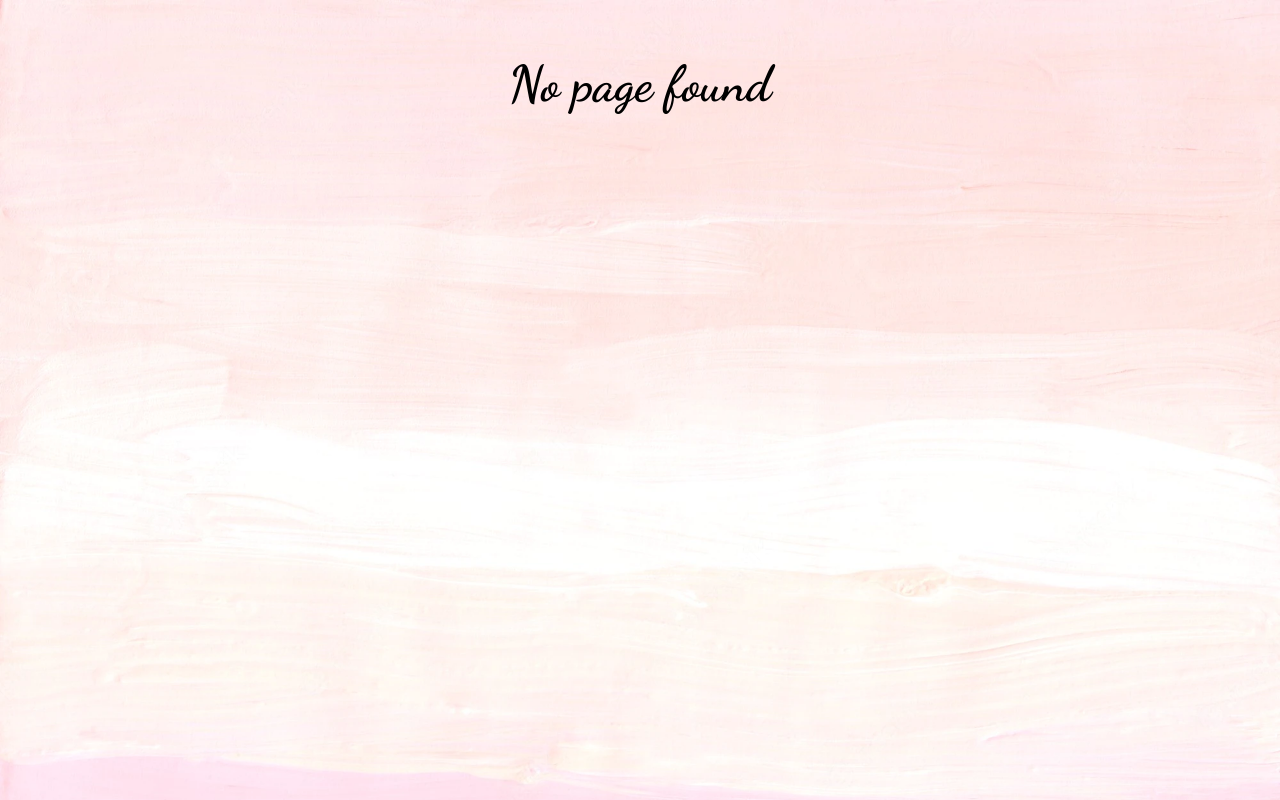
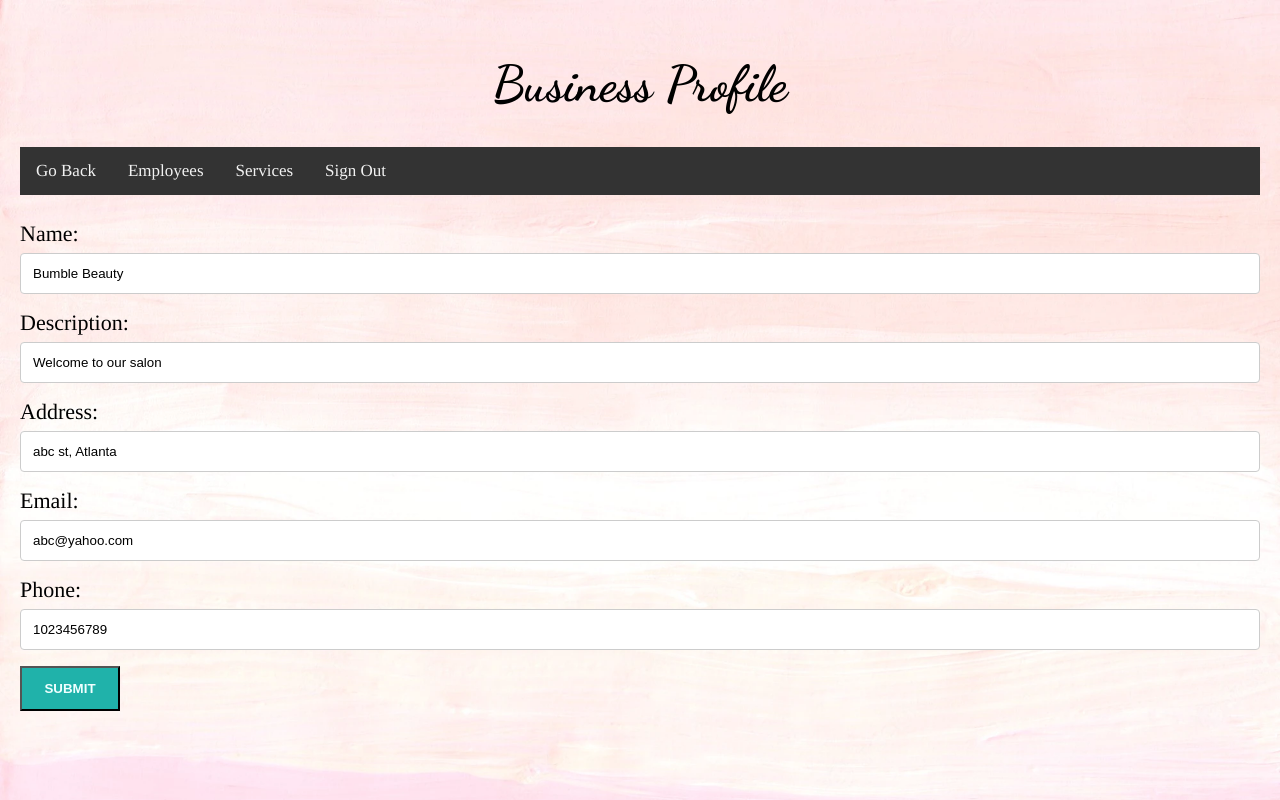
Before and after one commit to Team5SWE/Petit, a React (Create React App) app in the folder client/: page /settings in a window 1280 px wide. Built offline with nearby package versions, Linux system fonts and the light colour scheme; no server answers.

Commit message:
Created settings page

```diff
--- a/client/src/App.js
+++ b/client/src/App.js
@@ -13,6 +13,7 @@ import BusinessSite from "./pages/BusinessSite";
 import SalonSite from "./pages/SalonSite";
 import Employees from "./pages/Employees";
 import Services from "./pages/Services";
+import Settings from "./pages/Settings";
 import Schedule from "./pages/Schedule";
 import Cancel from "./pages/Cancel";
 import Confirm from "./pages/confirm";
@@ -33,6 +34,7 @@ class App extends Component {
             <Route path="business" element={<BusinessSite/>}></Route>
             <Route path="salon" element={<SalonSite/>}></Route>
             <Route path="services" element={<Services/>}></Route>
+            <Route path="settings" element={<Settings/>}></Route>
             <Route path="employees" element={<Employees/>}></Route>
             <Route path="schedule" element={<Schedule/>}></Route>
             <Route path="about" element={<About/>} />
--- a/client/src/pages/BusinessSite.jsx
+++ b/client/src/pages/BusinessSite.jsx
@@ -65,14 +65,15 @@ class BusinessSite extends Component {
 
             <div class="content">
               <img class="col-img" src={settings} alt="edit information" />
-              <div class="dropdown">
+              <Link to="/settings"><button class="btn2" >Edit Profile</button></Link>
+              {/* <div class="dropdown">
             <button class="btn2">Edit Profile</button>
             <div class="dropdown-content">
               <a href="/employees">Employees</a>
               <a href="/services">Services</a>
               <a href="./Home">Sign Out</a>
             </div>
-          </div>
+          </div> */}
             </div>
           </div>
 
--- a/client/src/pages/Schedule.jsx
+++ b/client/src/pages/Schedule.jsx
@@ -1,10 +1,10 @@
 import React from 'react';
 
-function Appointments() {
+function Schedule() {
   return (
     <div>
       <h1>View all  Appointments</h1>
     </div>
   );
 }
-export default Appointments;
+export default Schedule;
--- /dev/null
+++ b/client/src/pages/Settings.js
@@ -0,0 +1,80 @@
+import React from 'react';
+
+function Settings() {
+
+    const [data, setData] = React.useState({
+        name: 'Bumble Beauty',
+        email: 'abc@yahoo.com',
+        phone: 1023456789,
+        address: "abc st, Atlanta",
+        description: "Welcome to our salon"
+      });
+
+      // handle on change according to input name and setState
+      const handleChange = (e) => {
+        setData({ ...data, [e.target.name]: e.target.value });
+      };
+
+      const handleSubmit = (e) => {
+        e.preventDefault()
+        // take data to submit
+      };
+      return (
+
+        <div>
+            <h1 className="app-title">Business Profile</h1>
+        <div class="topnav">
+          <a href="./business">Go Back</a>
+          <a href="./employees">Employees</a>
+          <a href="./services">Services</a>
+          <a href="/">Sign Out</a>
+        </div>
+        <br />
+          <form onSubmit={handleSubmit}>
+            Name:
+            <input
+              type="text"
+              name="name"
+              value={data.name}    // inject state correspond to input and so on
+              onChange={handleChange}
+            />
+            <br />
+            Description:
+            <input
+              type="text"
+              name="name"
+              value={data.description}    // inject state correspond to input and so on
+              onChange={handleChange}
+            />
+            <br />
+            Address:
+            <input
+              type="text"
+              name="name"
+              value={data.address}    // inject state correspond to input and so on
+              onChange={handleChange}
+            />
+            <br />
+            Email:
+            <input
+              type="text"
+              name="email"
+              value={data.email}
+              onChange={handleChange}
+            />
+            <br />
+            Phone: <input
+              type="text"
+              name="phone"
+              value={data.phone}
+              onChange={handleChange}
+            />
+            <br />
+            <button type="submit"className="subbtn btn-floating">
+              SUBMIT
+            </button>
+          </form>
+        </div>
+  );
+}
+export default Settings;
```
